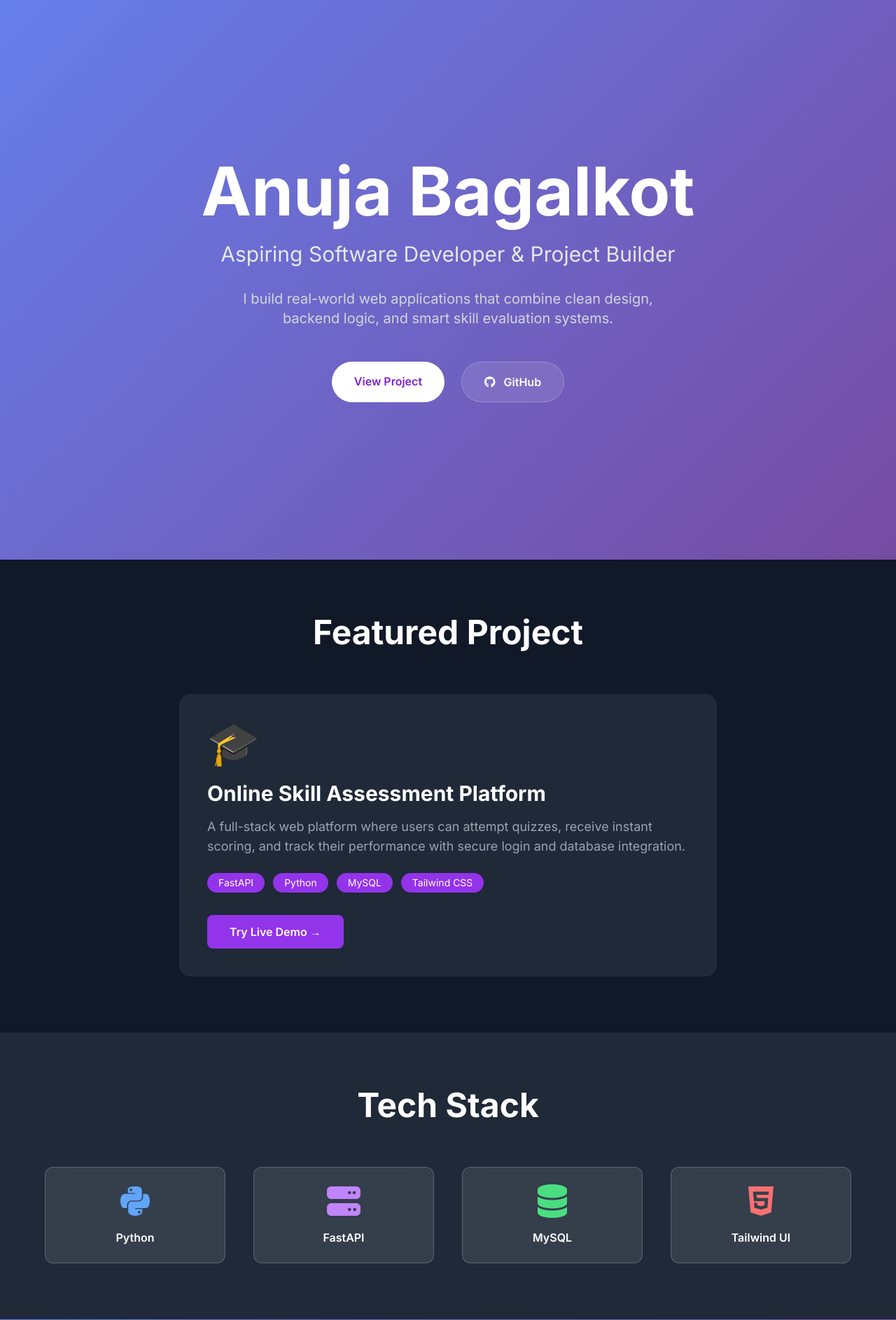
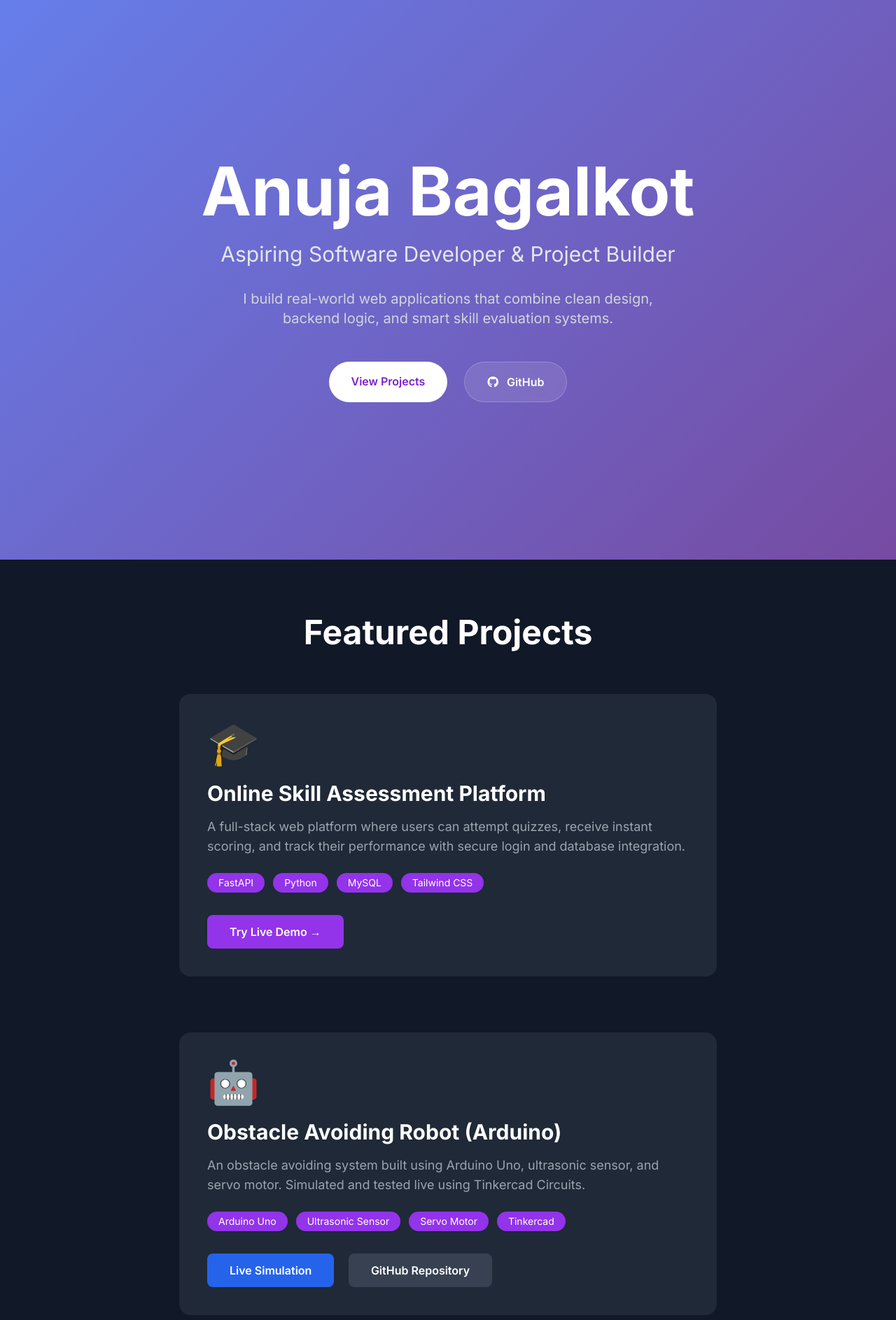
Before and after one commit to AnujaBagalkot/Portfolio, a FastAPI app: page / in a window 1280 px wide. Shown: the top 1887 px of the page at 70% size. Run offline with FastAPI, Linux system fonts and the light colour scheme; some libraries are stand-ins or nearby versions.

Commit message:
Add Obstacle Avoiding Robot project with live Tinkercad simulation

```diff
--- a/templates/index.html
+++ b/templates/index.html
@@ -66,7 +66,6 @@
 
             <p class="text-2xl md:text-3xl mb-8 text-gray-200">
                 Aspiring Software Developer & Project Builder
-
             </p>
 
             <p class="text-lg md:text-xl mb-12 max-w-2xl mx-auto text-gray-300">
@@ -76,7 +75,7 @@
             <div class="flex gap-6 justify-center">
                 <a href="#projects"
                    class="bg-white text-purple-700 px-8 py-4 rounded-full font-semibold hover:bg-gray-200 transition">
-                    View Project
+                    View Projects
                 </a>
 
                 <a href="https://github.com/"
@@ -94,11 +93,11 @@
         <div class="max-w-6xl mx-auto">
 
             <h2 class="text-5xl font-bold text-center mb-16">
-                Featured Project
+                Featured Projects
             </h2>
 
-            <!-- SINGLE PROJECT CARD -->
-            <div class="bg-gray-800 rounded-2xl p-10 hover-scale max-w-3xl mx-auto">
+            <!-- PROJECT 1 -->
+            <div class="bg-gray-800 rounded-2xl p-10 hover-scale max-w-3xl mx-auto mb-20">
 
                 <div class="text-6xl mb-6">🎓</div>
 
@@ -111,7 +110,6 @@
                     and track their performance with secure login and database integration.
                 </p>
 
-                <!-- Tech Tags -->
                 <div class="flex flex-wrap gap-3 mb-8">
                     <span class="bg-purple-600 px-4 py-1 rounded-full text-sm">FastAPI</span>
                     <span class="bg-purple-600 px-4 py-1 rounded-full text-sm">Python</span>
@@ -119,10 +117,44 @@
                     <span class="bg-purple-600 px-4 py-1 rounded-full text-sm">Tailwind CSS</span>
                 </div>
 
-                <!-- Button -->
                 <a href="/skill-assessment"
                    class="inline-block bg-purple-600 px-8 py-3 rounded-lg font-semibold hover:bg-purple-700 transition">
                     Try Live Demo →
+                </a>
+
+            </div>
+
+            <!-- PROJECT 2 -->
+            <div class="bg-gray-800 rounded-2xl p-10 hover-scale max-w-3xl mx-auto">
+
+                <div class="text-6xl mb-6">🤖</div>
+
+                <h3 class="text-3xl font-bold mb-4">
+                    Obstacle Avoiding Robot (Arduino)
+                </h3>
+
+                <p class="text-gray-400 mb-6 text-lg">
+                    An obstacle avoiding system built using Arduino Uno, ultrasonic sensor, and servo motor.
+                    Simulated and tested live using Tinkercad Circuits.
+                </p>
+
+                <div class="flex flex-wrap gap-3 mb-8">
+                    <span class="bg-purple-600 px-4 py-1 rounded-full text-sm">Arduino Uno</span>
+                    <span class="bg-purple-600 px-4 py-1 rounded-full text-sm">Ultrasonic Sensor</span>
+                    <span class="bg-purple-600 px-4 py-1 rounded-full text-sm">Servo Motor</span>
+                    <span class="bg-purple-600 px-4 py-1 rounded-full text-sm">Tinkercad</span>
+                </div>
+
+                <a href="https://www.tinkercad.com/things/0hGEaB2CaPb/editel?returnTo=%2Fdashboard%2Fdesigns%2Fcircuits"
+                   target="_blank"
+                   class="inline-block bg-blue-600 px-8 py-3 rounded-lg font-semibold hover:bg-blue-700 transition mr-4">
+                    Live Simulation
+                </a>
+
+                <a href="https://github.com/AnujaBagalkot/Obstacle-Avoiding-Robot"
+                   target="_blank"
+                   class="inline-block bg-gray-700 px-8 py-3 rounded-lg font-semibold hover:bg-gray-600 transition">
+                    GitHub Repository
                 </a>
 
             </div>
@@ -170,7 +202,7 @@
         <p class="text-xl mb-4">Let’s build something amazing together 🚀</p>
 
         <div class="flex gap-6 justify-center text-2xl">
-            <a href="#" class="hover:text-gray-300 transition">
+            <a href="https://github.com/" class="hover:text-gray-300 transition">
                 <i class="fab fa-github"></i>
             </a>
 
```
